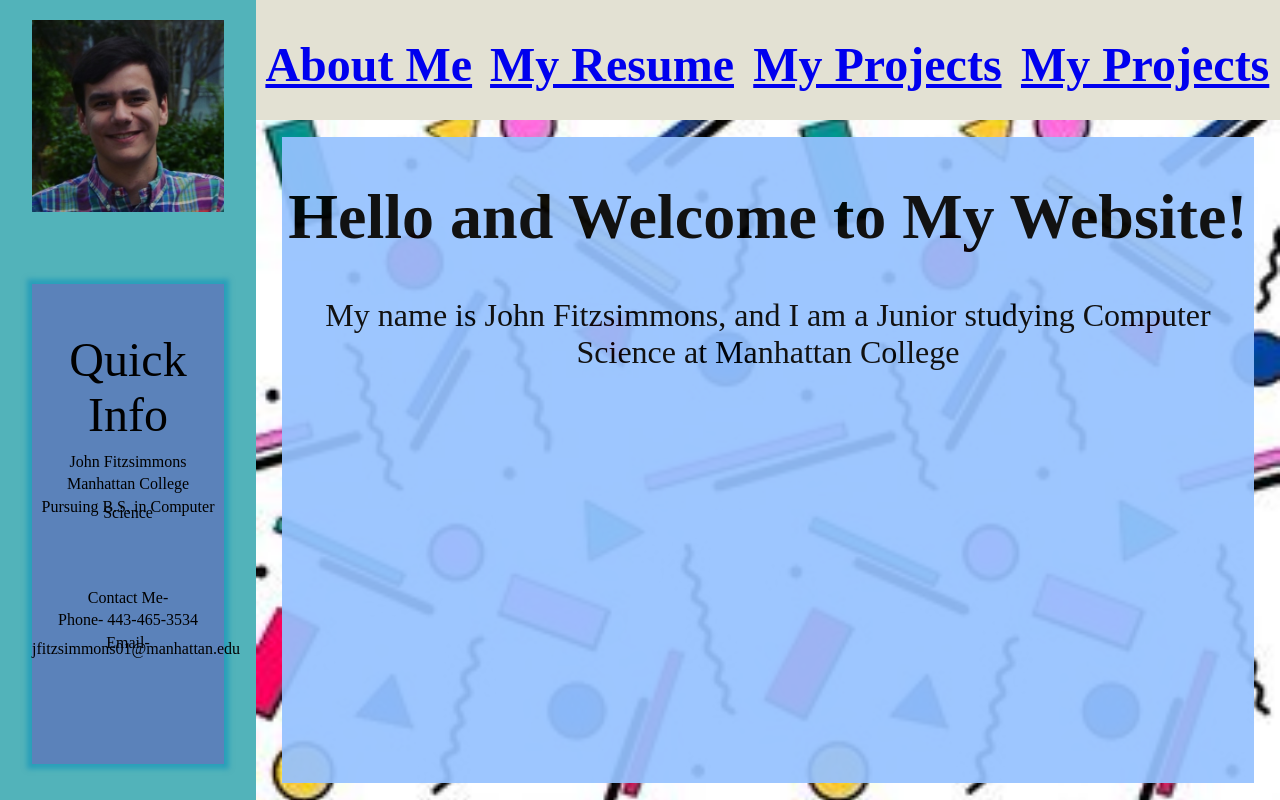
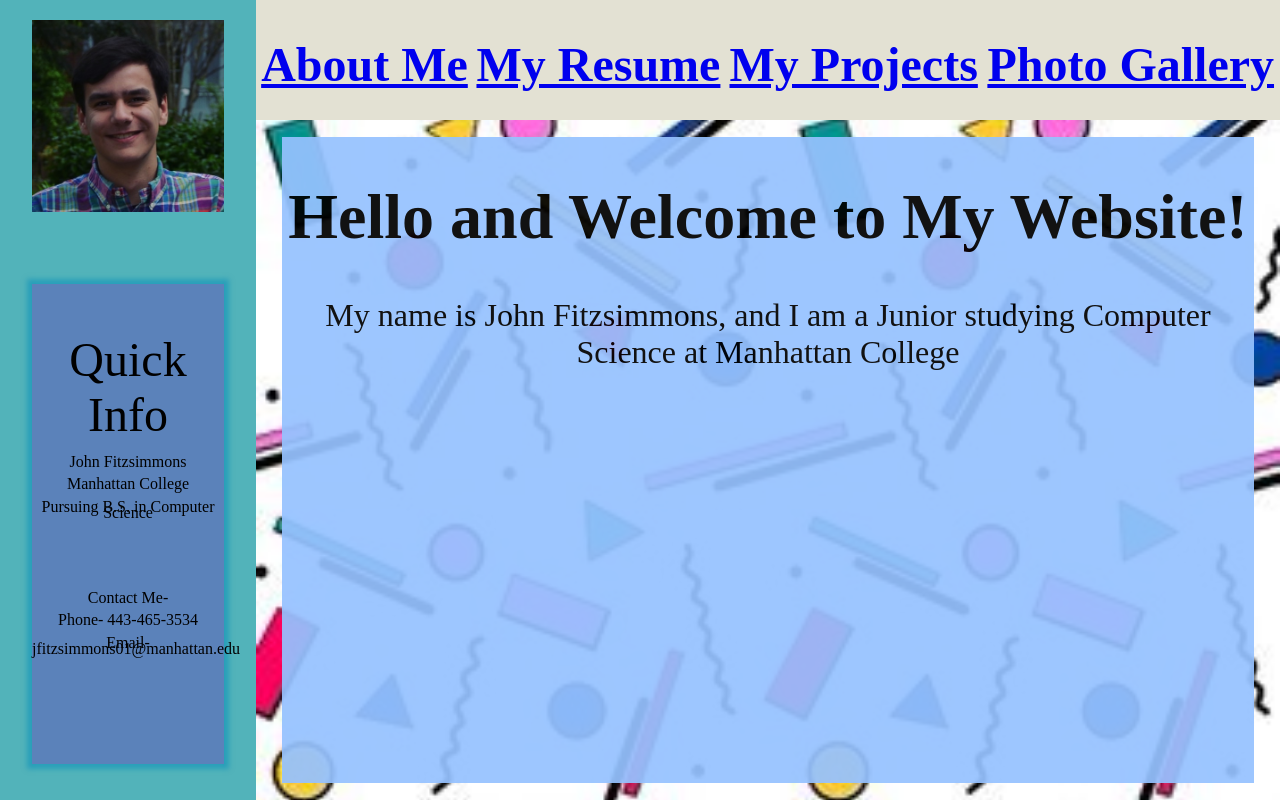
Before and after one commit to jpfitz501/Website_Files, a plain HTML site: page index.html in a window 1280 px wide. Drawn offline with Linux system fonts and the light colour scheme.

Commit message:
Another minor fix

```diff
--- a/index.html
+++ b/index.html
@@ -15,7 +15,7 @@
 				<th><a href="index.html">About Me</a></th>
 				<th><a href="myResume.html">My Resume</a></th>
 				<th><a href="myProjects.html">My Projects</a></th>
-				<th><a href="photoGallery.html">My Projects</a></th>
+				<th><a href="photoGallery.html">Photo Gallery</a></th>
 			</tr>
 		</table>
 	</div>
```
